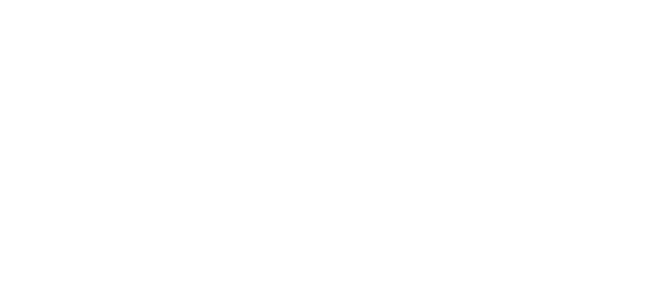
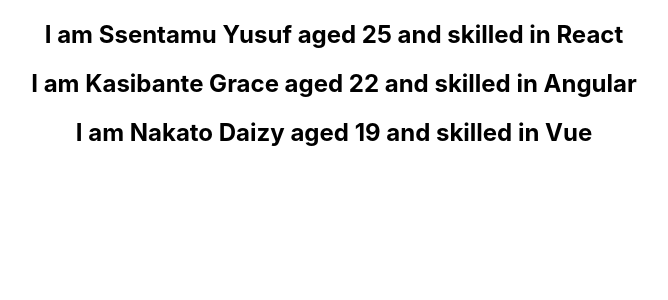
Before and after one commit to ssentamuabel/practice, a React (Create React App) app: page / in a window 1280 px wide. Shown: the top 300 px of the page, without its empty margins (306-974 px from the left). Built offline with nearby package versions, Linux system fonts and the light colour scheme.

Commit message:
React practice

```diff
--- a/src/App.js
+++ b/src/App.js
@@ -10,14 +10,14 @@
 import EventBind from './components/EventBind'
 import ParentComponent from './components/ParentComponent'
 import UserGreeting from './components/UserGreeting'
+import NameList from './components/NameList'
 
 function App() {
   return (
     <div className="App">
 
-
-      <UserGreeting />
-
+      <NameList />
+      {/* <UserGreeting /> */}
       {/* <ParentComponent /> */}
       {/* <EventBind /> */}
     {/* <FunctionComponent /> */}
--- /dev/null
+++ b/src/components/NameList.js
@@ -0,0 +1,43 @@
+import React from 'react'
+import Person from './Person'
+
+
+const NameList = ()=>{
+
+    const names = ["Yusuf", "Abel", "Ssentamu"]
+    const Persons = [
+        {
+            id: 1,
+            "name": "Ssentamu Yusuf",
+            "age":25,
+            "skill": "React"
+        },
+        {
+            id: 2,
+            "name": "Kasibante Grace",
+            "age":22,
+            "skill": "Angular"
+        },
+        {
+            id: 3,
+            "name": "Nakato Daizy",
+            "age":19,
+            "skill": "Vue"
+        }
+    ]
+    const namesList = names.map(name=><h2>{name}</h2>)
+    // const PersonList = Persons.map((person)=><Person  key ={person.id} person={person}/>)
+    const PersonList = Persons.map((person, index)=><Person  key ={index} person={person}/>)
+    return(
+        <div>
+            {
+                PersonList
+            }
+
+        </div>
+    )
+}
+
+
+
+export default NameList;
--- /dev/null
+++ b/src/components/Person.js
@@ -0,0 +1,12 @@
+import React from 'react'
+
+
+const Person = ({person})=>{
+    return (
+        <div>
+            <h2>I am {person.name} aged {person.age} and skilled in {person.skill}</h2>
+        </div>
+    )
+}
+
+export default Person
```
